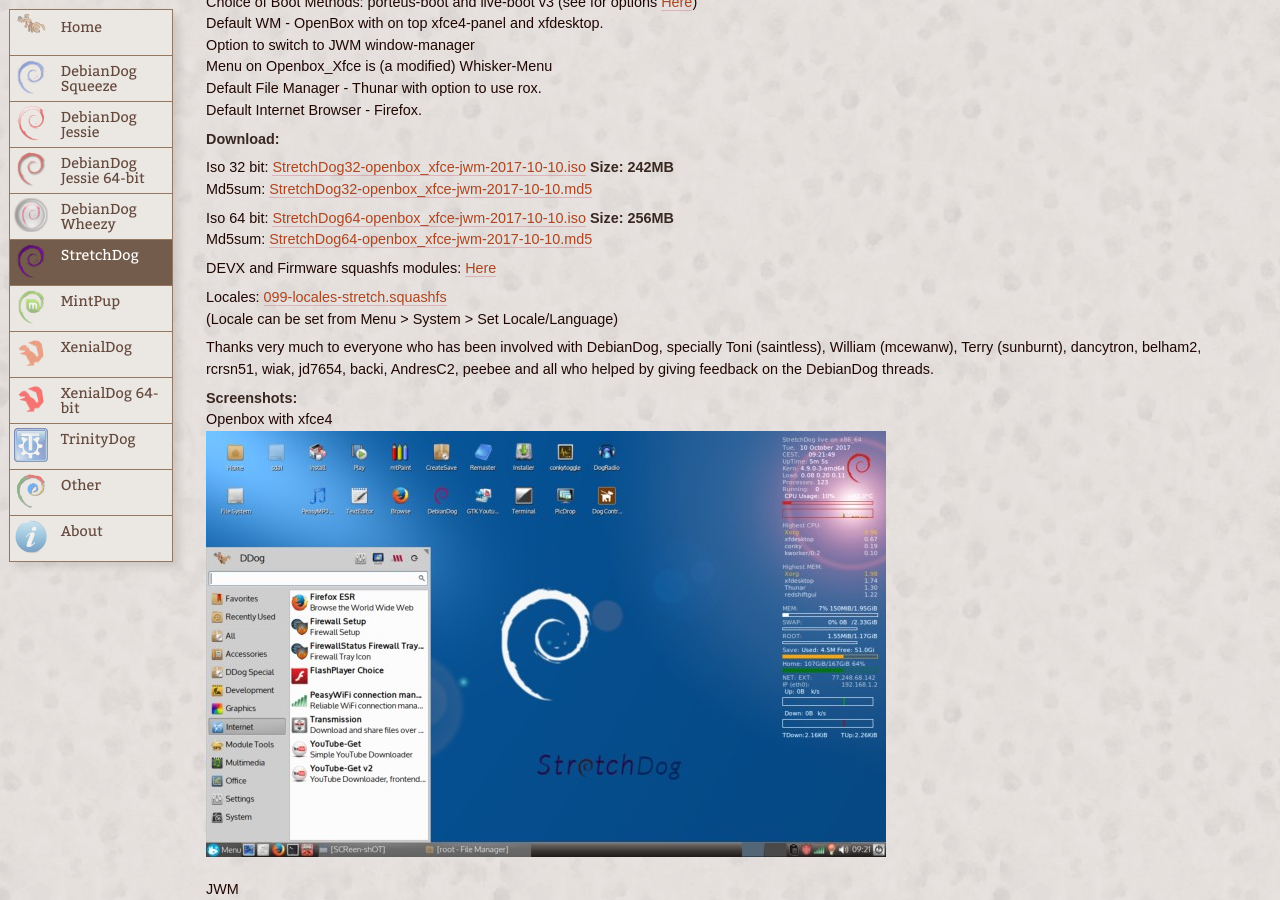
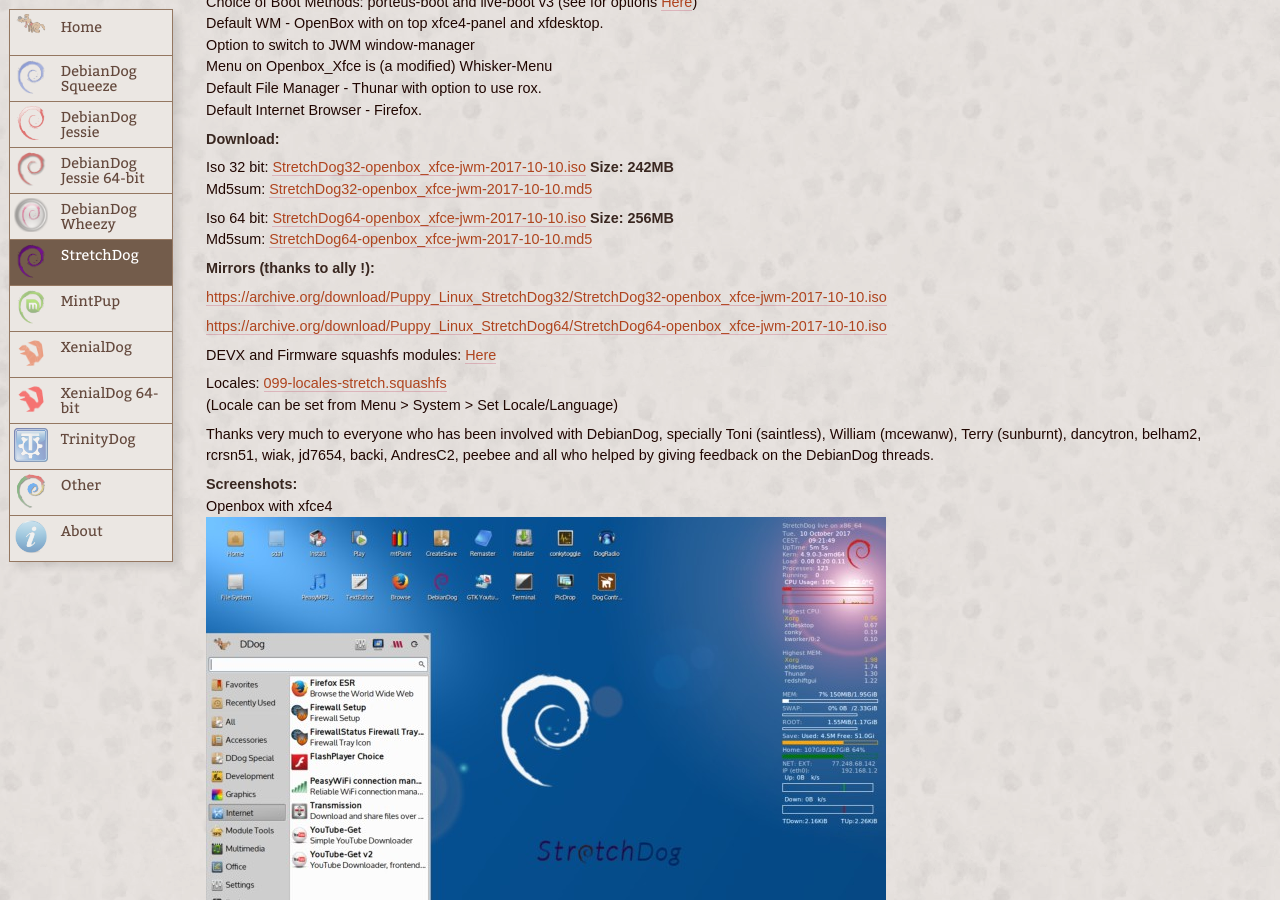
Before and after one commit to DebianDog/doglinux, a Jekyll site: the page built from zz02stretchdog.md, in a window 1280 px wide and 900 px high, scrolled down 383 px. Built offline with Jekyll 4.4.1, drawn with Linux system fonts in a browser that asks for light colours; comment, search, counter and statistics services are not loaded.

Commit message:
Updated StretchDog page

```diff
--- a/zz02stretchdog.md
+++ b/zz02stretchdog.md
@@ -37,6 +37,12 @@ Md5sum: [StretchDog32-openbox_xfce-jwm-2017-10-10.md5](https://github.com/fredx1
 Iso 64 bit: [StretchDog64-openbox_xfce-jwm-2017-10-10.iso](https://github.com/fredx181/StretchDog/releases/download/v2.0/StretchDog64-openbox_xfce-jwm-2017-10-10.iso){:target="_blank"} **Size: 256MB**
 Md5sum: [StretchDog64-openbox_xfce-jwm-2017-10-10.md5](https://github.com/fredx181/StretchDog/releases/download/v2.0/StretchDog64-openbox_xfce-jwm-2017-10-10.md5){:target="_blank"}
 
+**Mirrors (thanks to ally !):**
+
+<https://archive.org/download/Puppy_Linux_StretchDog32/StretchDog32-openbox_xfce-jwm-2017-10-10.iso>
+
+<https://archive.org/download/Puppy_Linux_StretchDog64/StretchDog64-openbox_xfce-jwm-2017-10-10.iso>
+
 DEVX and Firmware squashfs modules: [Here](https://github.com/fredx181/StretchDog/releases/v2.1){:target="_blank"}
 
 Locales: [099-locales-stretch.squashfs](http://debiandog.github.io/Misc/Stretch/i386/Packages/SFS/099-locales-stretch.squashfs)
```
